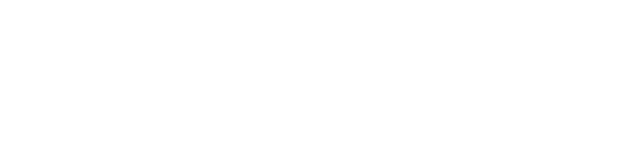
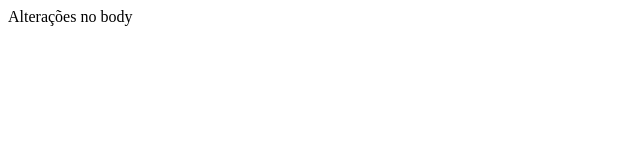
Before and after one commit to favarao/curso_git_1, a plain HTML site: page index.html in a window 1280 px wide. Shown: the whole page, without its empty margins (0-640 px from the left). Drawn offline with Linux system fonts and the light colour scheme.

Commit message:
index alterado

```diff
--- a/index.html
+++ b/index.html
@@ -7,6 +7,6 @@
     <title>Document</title>
 </head>
 <body>
-
+    Alterações no body
 </body>
 </html>
```
